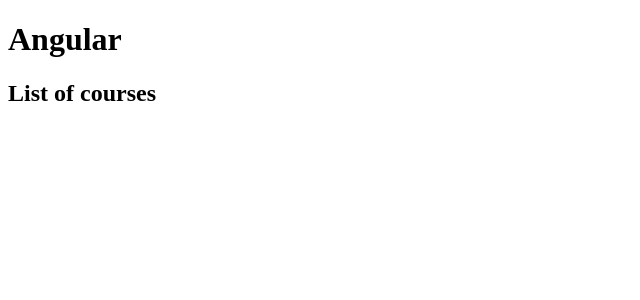
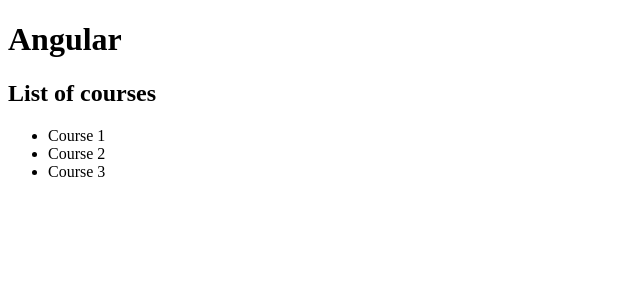
Before and after one commit to jboensch/angular-crash-course, an Angular app: page / in a window 1280 px wide. Shown: the top 300 px of the page, without its empty margins (0-640 px from the left). Built offline with nearby package versions, Linux system fonts and the light colour scheme.

Commit message:
Section 3 - Lecture 35
Dependency Injection

```diff
--- a/src/app/app.module.ts
+++ b/src/app/app.module.ts
@@ -1,3 +1,4 @@
+import { CoursesService } from './courses.service';
 import { BrowserModule } from '@angular/platform-browser';
 import { NgModule } from '@angular/core';
 
@@ -14,7 +15,9 @@
   imports: [
     BrowserModule
   ],
-  providers: [],
+  providers: [
+    CoursesService
+  ],
   bootstrap: [AppComponent]
 })
 export class AppModule { }
--- a/src/app/courses.component.ts
+++ b/src/app/courses.component.ts
@@ -1,5 +1,6 @@
 import {Component } from '@angular/core';
 import { componentFactoryName } from '@angular/compiler';
+import { CoursesService } from './courses.service';
 
 @Component({
     selector: 'courses',
@@ -16,6 +17,7 @@
     title = "List of courses";
     courses;
 
-    //logic for calling an http service
-
+    constructor(service: CoursesService) {
+        this.courses = service.getCourses();
+    }
 }
```
